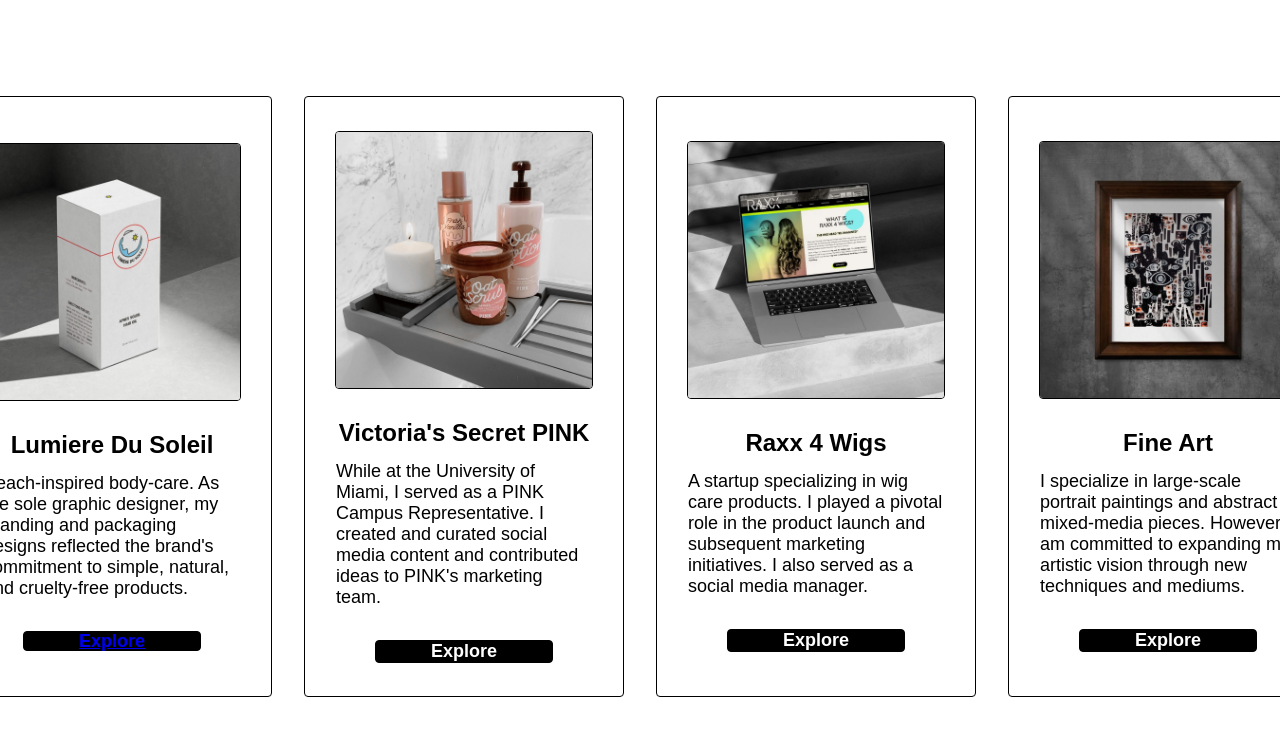
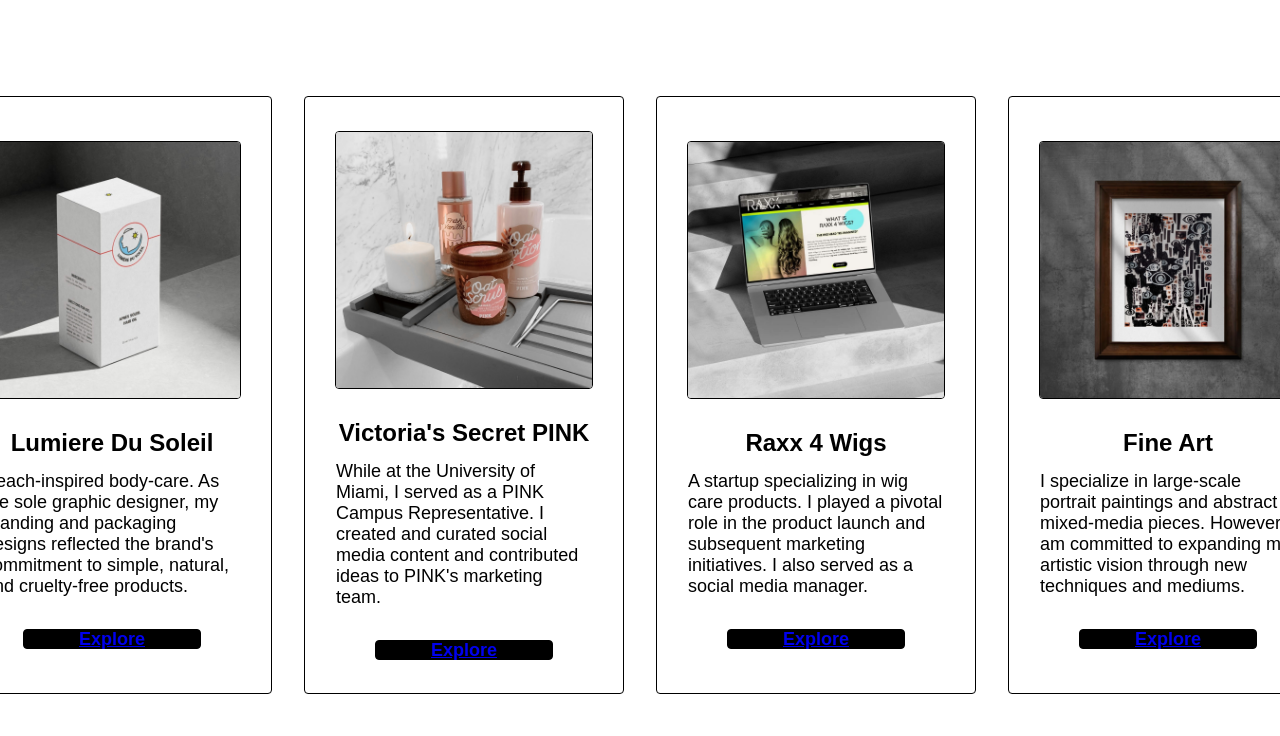
Before and after one commit to sarahdeco/sarahdecotest.github.io, a plain HTML site: page index.html in a window 1280 px wide. Shown: the top 736 px of the page. Drawn offline with Linux system fonts and the light colour scheme; a web font is replaced by a local one.

Commit message:
Update index.html

```diff
--- a/index.html
+++ b/index.html
@@ -26,9 +26,11 @@
             <h4>Adventura</h4>
             <p>A comprehensive travel planning app for multi-city vacations. As the sole UI/UX designer, I crafted an intuitive interface and captivating brand identity.</p>
           </div>
-          <h5 class="button">
-            <a href="portfolio/adventura.html">Explore</a>
-          </h5>
+          <div class="button">
+            <h5>
+              <a href="portfolio/adventura.html">Explore</a>
+            </h5>
+          </div>
         </div>
 
         <div class="carousel-card">
@@ -37,9 +39,11 @@
             <h4>Lumiere Du Soleil</h4>
             <p>Beach-inspired body-care. As the sole graphic designer, my branding and packaging designs reflected the brand's commitment to simple, natural, and cruelty-free products.</p>
           </div>
-          <h5 class="button">
-            <a href="portfolio/lumiere_du_soleil.html">Explore</a>
-          </h5>
+          <div class="button">
+            <h5>
+              <a href="portfolio/lumiere_du_soleil.html">Explore</a>
+            </h5>
+          </div>
         </div>
 
         <div class="carousel-card">
@@ -48,7 +52,11 @@
             <h4>Victoria's Secret PINK</h4>
             <p>While at the University of Miami, I served as a PINK Campus Representative. I created and curated social media content and contributed ideas to PINK's marketing team. </p>
           </div>
-          <a href="portfolio/pink.html" class="button">Explore</a>
+          <div class="button">
+            <h5>
+              <a href="portfolio/pink.html">Explore</a>
+            </h5>
+          </div>
         </div>
 
         <div class="carousel-card">
@@ -57,7 +65,11 @@
             <h4>Raxx 4 Wigs</h4>
             <p>A startup specializing in wig care products. I played a pivotal role in the product launch and subsequent marketing initiatives. I also served as a social media manager.</p>
           </div>
-          <a href="portfolio/raxx_4_wigs.html" class="button">Explore</a>
+          <div class="button">
+            <h5>
+              <a href="portfolio/raxx_4_wigs.html">Explore</a>
+            </h5>
+          </div>
         </div>
 
         <div class="carousel-card">
@@ -66,7 +78,11 @@
             <h4>Fine Art</h4>
             <p>I specialize in large-scale portrait paintings and abstract mixed-media pieces. However, I am committed to expanding my artistic vision through new techniques and mediums.</p>
           </div>
-          <a href="portfolio/art.html" class="button">Explore</a>
+          <div class="button">
+            <h5>
+              <a href="portfolio/art.html">Explore</a>
+            </h5>
+          </div>
         </div>
 
         <div class="carousel-card">
@@ -75,7 +91,11 @@
             <h4>Miscellanous Graphic Designs</h4>
             <p>I craft eye-catching graphic designs, from magazine layouts to impactful event flyers and posters. Collaborating closely with clients, I bring their ideas to life.</p>
           </div>
-          <a href="portfolio/miscellanous_designs.html" class="button">Explore</a>
+          <div class="button">
+            <h5>
+              <a href="portfolio/miscellanous_designs.html">Explore</a>
+            </h5>
+          </div>
         </div>
       </div>
     </section>
```
